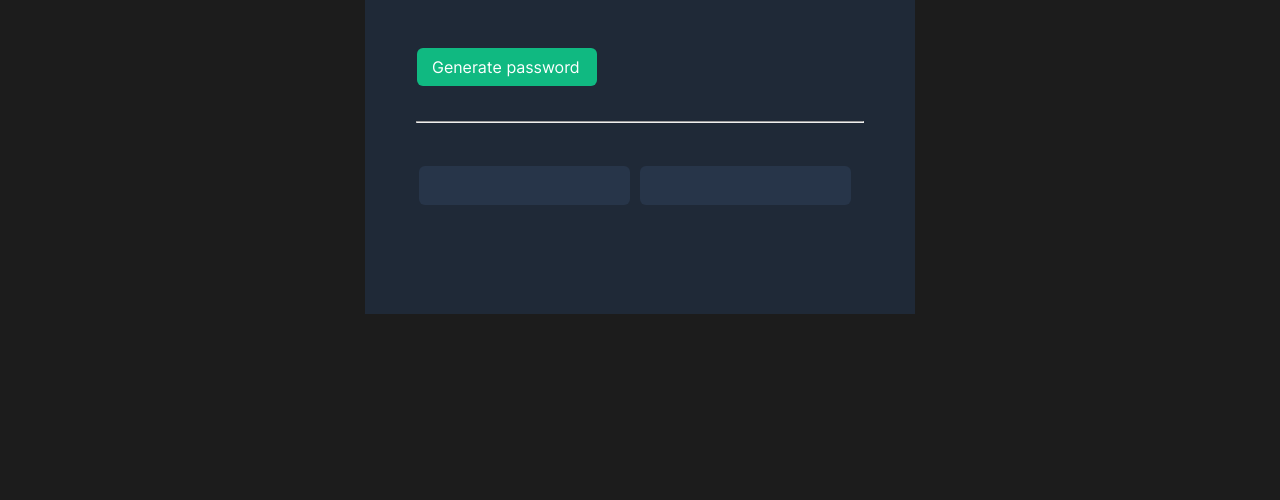
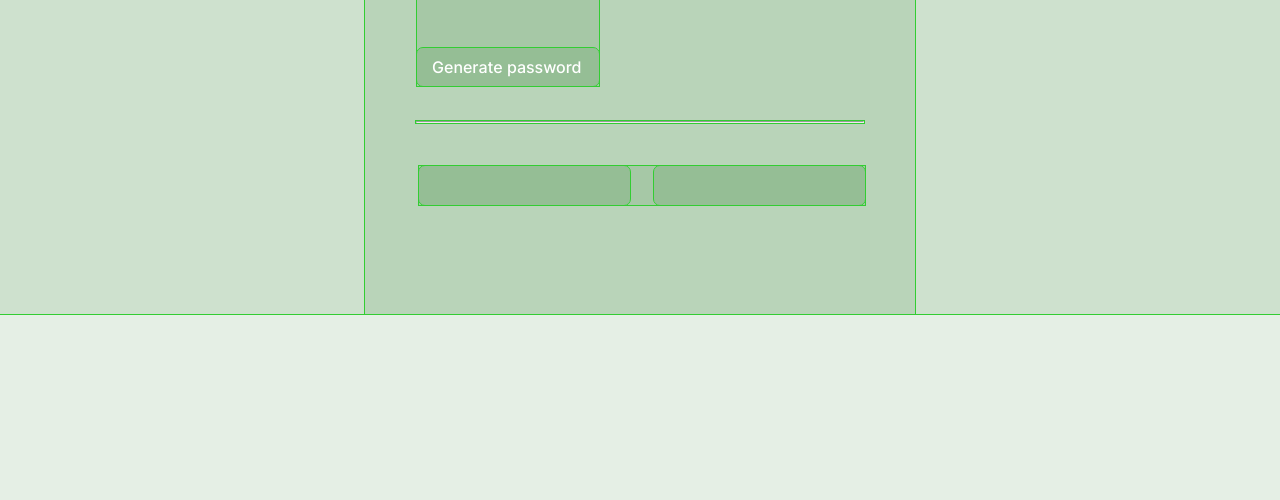
Before and after one commit to whitespacerespecter/password-generator, a plain HTML site: page index.html in a window 1280 px wide. Shown: the part 300-800 px from the top of the page. Drawn offline with Linux system fonts and the light colour scheme.

Commit message:
Update style.css

```diff
--- a/style.css
+++ b/style.css
@@ -1,7 +1,7 @@
-/* *{
+*{
     outline: 1px solid limegreen !important;
     background: rgb(0 100 0 / 0.1) !important ;
-} */
+}
 
 @font-face {
     src: url("/fonts/Karla-VariableFont_wght.ttf");
@@ -30,8 +30,10 @@ p {
     display: flex;
     width: 372px;
     height: 28px;
+    font-size: 20px;
     margin: 0px;
     margin-top: 10px;
+    font-weight: 300;
     font-family: Inter;
     line-height: 28px;
     color: #D5D4D8;
@@ -72,6 +74,7 @@ button {
     font-size: 16px;
     color: white;
     font-family: Inter;
+    font-weight: 500;
 }
 
 hr {
@@ -84,10 +87,11 @@ hr {
 .output-wrapper{
     display: flex;
     flex-direction: row;
-    justify-content: start;
+    justify-content: space-between;
     gap: 10px;
     margin-top: 35px;
     margin-left: 54px;
+    width: 446px;
 }
 
 #output1, #output2 {
@@ -100,4 +104,6 @@ hr {
     background-color: #273549;
     border-radius: 6px;
     color: #55F991;
+    font-size: 16px;
+    font-weight: 500;
 }
```
